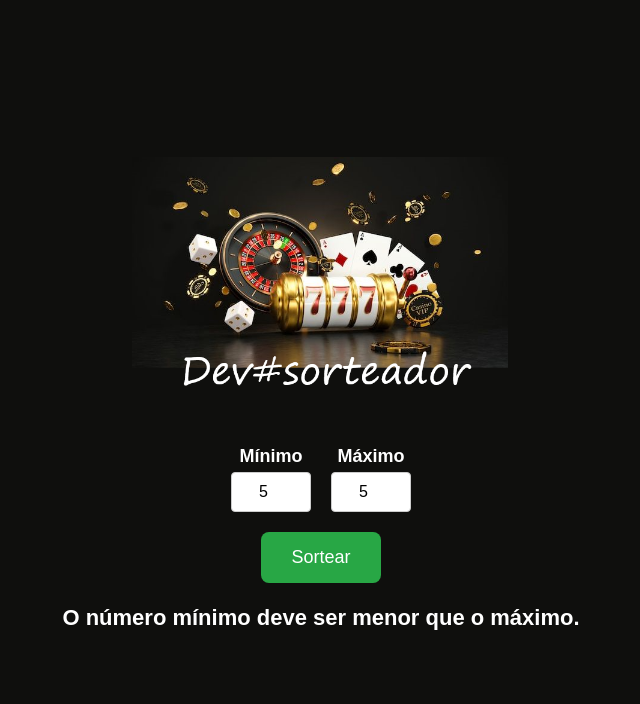
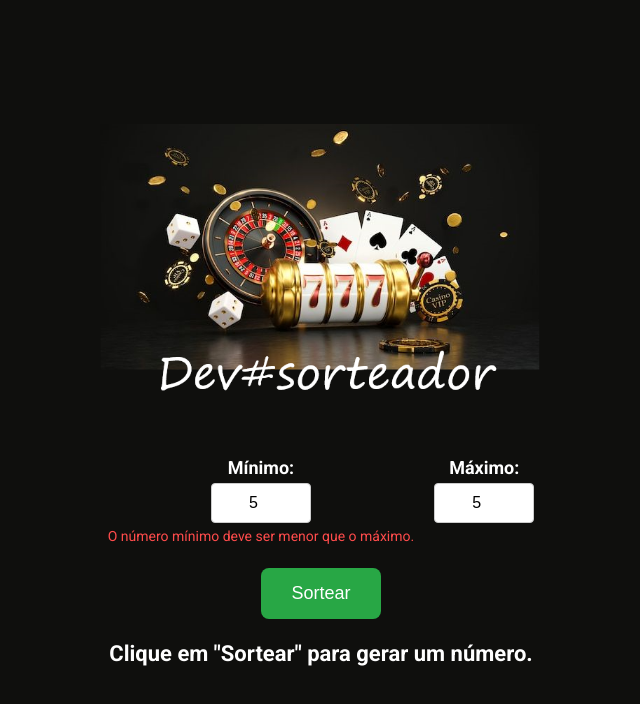
Before and after one commit to felipejannuario/Sorteador, a plain HTML site: page Index.html in a window 1280 px wide. Both pictures are taken after typing "5", "5" into the empty fields and a click on the button "Sortear". Shown: the whole page, without its empty margins (319-959 px from the left). Drawn offline with Linux system fonts and the light colour scheme.

Commit message:
alterações

```diff
--- a/Index.html
+++ b/Index.html
@@ -5,19 +5,22 @@
     <meta name="viewport" content="width=device-width, initial-scale=1.0">
     <title>Sorteador</title>
     <link rel="stylesheet" href="styles.css">
+    <link href="https://fonts.googleapis.com/css2?family=Roboto:wght@400;700&display=swap" rel="stylesheet">
 </head>
 <body>
     <div class="container">
         <img src="./img/Sem título.png" alt="Logo" class="logo">
-        <form id="sorteio-form">
+        <form id="sorteio-form" aria-labelledby="sorteio-label">
             <div class="input-group">
                 <div class="input-field">
-                    <label for="min">Mínimo</label>
-                    <input type="number" id="min" placeholder="Ex: 1">
+                    <label for="min">Mínimo:</label>
+                    <input type="number" id="min" placeholder="Ex: 1" aria-describedby="min-error">
+                    <span id="min-error" class="error-message"></span>
                 </div>
                 <div class="input-field">
-                    <label for="max">Máximo</label>
-                    <input type="number" id="max" placeholder="Ex: 100">
+                    <label for="max">Máximo:</label>
+                    <input type="number" id="max" placeholder="Ex: 100" aria-describedby="max-error">
+                    <span id="max-error" class="error-message"></span>
                 </div>
             </div>
             <button type="submit" class="btn-sortear">Sortear</button>
--- a/script.js
+++ b/script.js
@@ -8,7 +8,7 @@ document.getElementById('sorteio-form').addEventListener('submit', function(even
     // Valida os valores
     const validationMessage = validateValues(min, max);
     if (validationMessage) {
-        displayResult(validationMessage);
+        displayError(validationMessage);
         return;
     }
 
@@ -19,10 +19,10 @@ document.getElementById('sorteio-form').addEventListener('submit', function(even
 
 function validateValues(min, max) {
     if (isNaN(min) || isNaN(max)) {
-        return 'Por favor, insira números válidos.';
+        return { min: 'Por favor, insira números válidos.', max: 'Por favor, insira números válidos.' };
     }
     if (min >= max) {
-        return 'O número mínimo deve ser menor que o máximo.';
+        return { min: 'O número mínimo deve ser menor que o máximo.', max: '' };
     }
     return null;
 }
@@ -31,6 +31,13 @@ function getRandomNumber(min, max) {
     return Math.floor(Math.random() * (max - min + 1)) + min;
 }
 
+function displayError(errors) {
+    document.getElementById('min-error').textContent = errors.min;
+    document.getElementById('max-error').textContent = errors.max;
+}
+
 function displayResult(message) {
     document.getElementById('resultado').textContent = message;
+    document.getElementById('min-error').textContent = '';
+    document.getElementById('max-error').textContent = '';
 }
--- a/styles.css
+++ b/styles.css
@@ -1,5 +1,5 @@
 body {
-    font-family: Arial, sans-serif;
+    font-family: 'Roboto', sans-serif;
     background-color: #0f0f0d;
     display: flex;
     justify-content: center;
@@ -11,10 +11,11 @@ body {
 
 .container {
     text-align: center;
+    max-width: 90%;
 }
 
 .logo {
-    max-width: 60%;
+    max-width: 70%;
     height: auto;
     margin-bottom: 20px;
 }
@@ -25,6 +26,7 @@ body {
     align-items: center;
     gap: 20px;
     margin-bottom: 20px;
+    flex-wrap: wrap;
 }
 
 .input-field {
@@ -40,13 +42,20 @@ label {
 }
 
 input[type="number"] {
-    width: 80px;
+    width: 100px;
     padding: 10px;
     border: 1px solid #ccc;
     border-radius: 4px;
     box-sizing: border-box;
     text-align: center;
     font-size: 16px;
+    margin-bottom: 5px;
+}
+
+.error-message {
+    color: #ff4c4c;
+    font-size: 14px;
+    height: 20px;
 }
 
 .btn-sortear {
@@ -72,4 +81,14 @@ input[type="number"] {
 #resultado {
     font-size: 22px;
     font-weight: bold;
+    animation: fadeIn 0.5s ease-in-out;
 }
+
+@keyframes fadeIn {
+    from {
+        opacity: 0;
+    }
+    to {
+        opacity: 1;
+    }
+}
```
